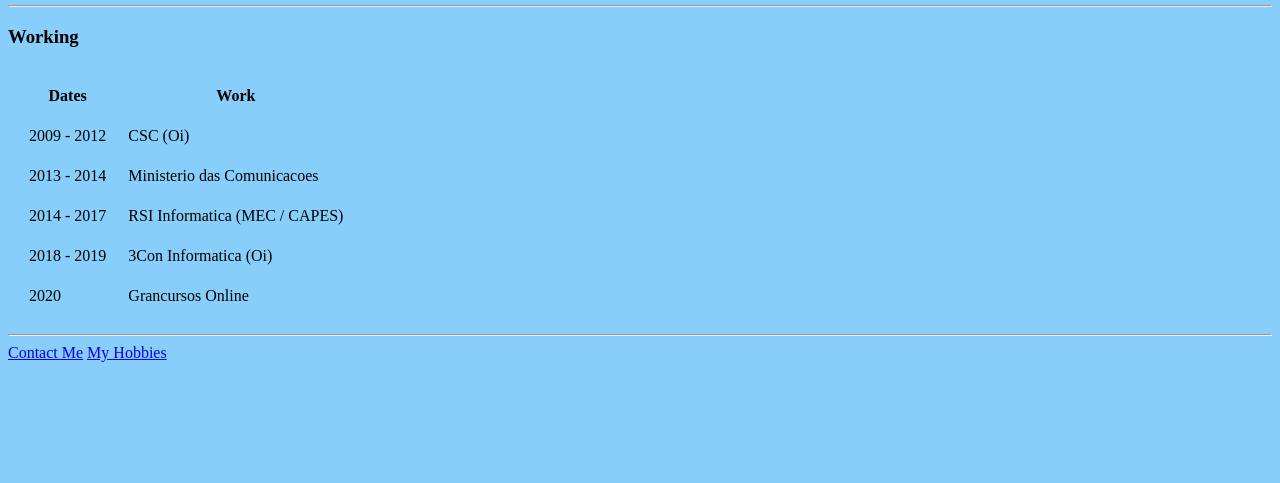
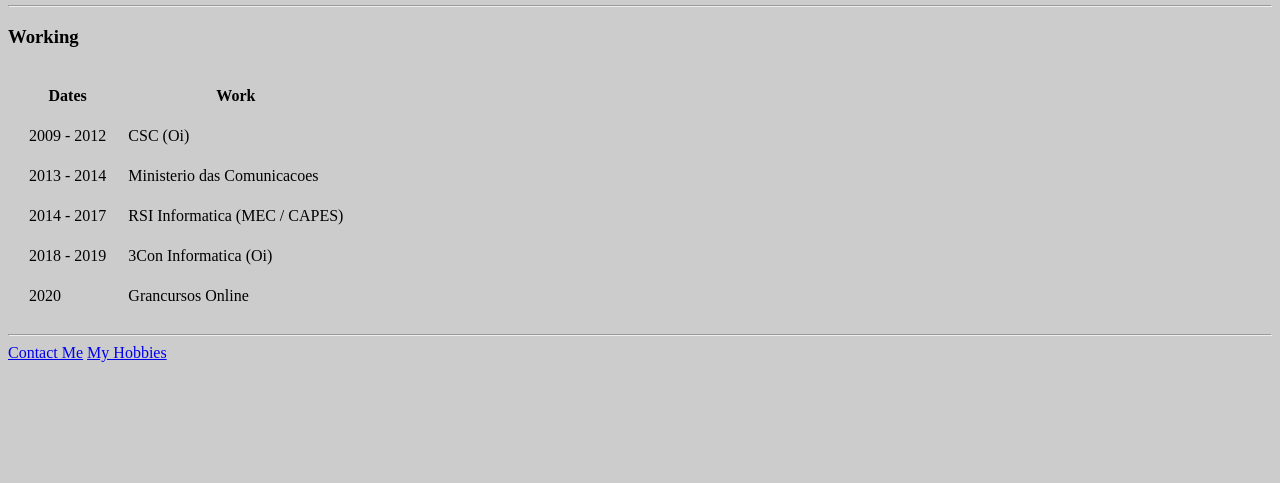
Before and after one commit to wildijrgg/cv, a plain HTML site: page index.html in a window 1280 px wide. Shown: the part 317-800 px from the top of the page. Drawn offline with Linux system fonts and the light colour scheme.

Commit message:
edit background color

```diff
--- a/global.css
+++ b/global.css
@@ -1,6 +1,6 @@
 html,
 body {
-  background: lightskyblue;
+  background: #ccc;
 }
 
 #avatarPic {
```
